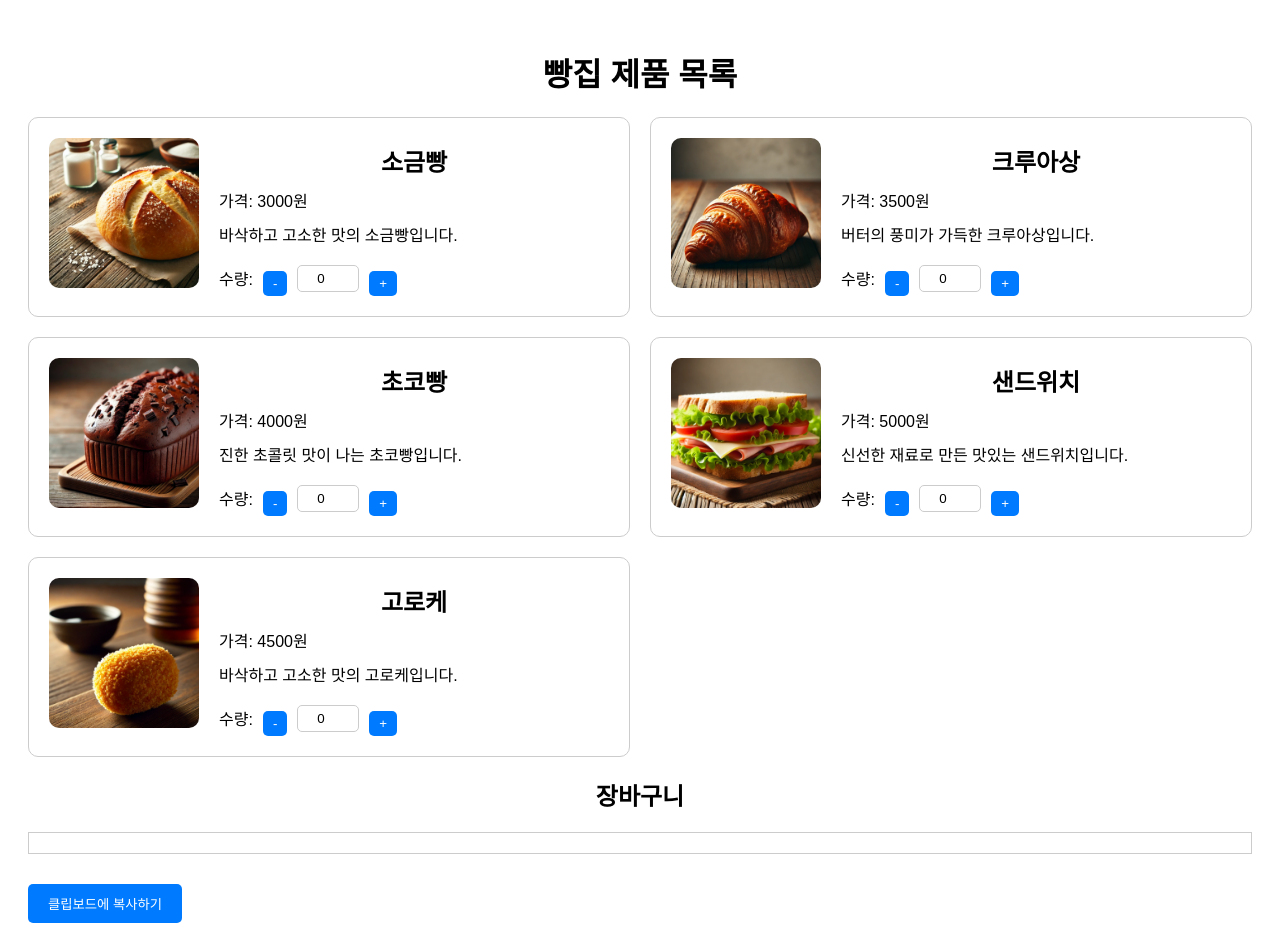
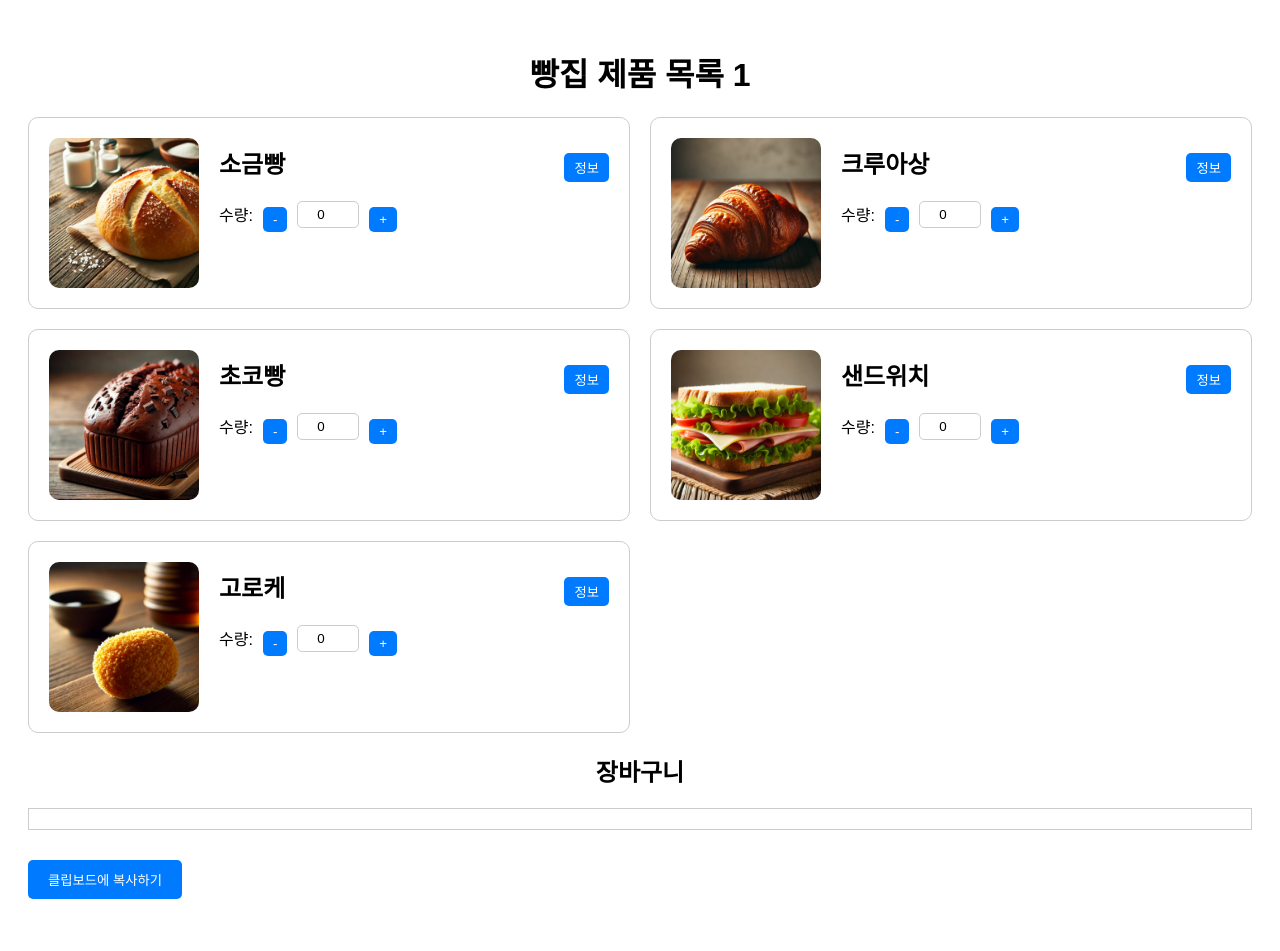
Before and after one commit to hanseodev/hanseodev.github.io, a Jekyll site: the page breads.html, which Jekyll copies as it is, in a window 1280 px wide. Built offline with Jekyll 4.4.1, drawn with Linux system fonts in a browser that asks for light colours; after the commit the page ends 927 px from its top, so only the background shows below that.

Commit message:
breads test 15

```diff
--- a/breads-script.js
+++ b/breads-script.js
@@ -25,9 +25,9 @@
     productElement.innerHTML = `
             <img src="${product.image}" alt="${product.name} 이미지">
             <div class="product-details">
-                <h2>${product.name}</h2>
+                <h2>${product.name} <button class="toggle-btn" onclick="toggleDescription(event)">정보</button></h2>
+                <p>${product.description}</p>
                 <p>가격: ${product.price}원</p>
-                <p>${product.description}</p>
                 <div class="quantity-container">
                     <label for="quantity-${product.name}">수량:</label>
                     <button type="button" onclick="changeQuantity('quantity-${product.name}', -1, '${product.name}')">-</button>
@@ -38,6 +38,20 @@
         `;
     productContainer.appendChild(productElement);
   });
+}
+
+// 설명을 토글하는 함수
+function toggleDescription(event) {
+  const button = event.target;
+  const description = button.parentElement.nextElementSibling;
+  if (
+    description.style.display === "none" ||
+    description.style.display === ""
+  ) {
+    description.style.display = "block";
+  } else {
+    description.style.display = "none";
+  }
 }
 
 // 장바구니에 제품을 업데이트하는 함수
--- a/breads-styles.css
+++ b/breads-styles.css
@@ -40,10 +40,17 @@
   flex: 1;
 }
 
-.product-details h2,
+.product-details h2 {
+  display: flex;
+  justify-content: space-between;
+  align-items: center;
+  margin: 5px 0;
+}
+
 .product-details p {
   margin: 5px 0;
   word-wrap: break-word;
+  display: none;
 }
 
 .quantity-container {
@@ -75,6 +82,20 @@
 }
 
 .quantity-container button:hover {
+  background-color: #0056b3;
+}
+
+.toggle-btn {
+  background-color: #007bff;
+  color: white;
+  border: none;
+  border-radius: 5px;
+  cursor: pointer;
+  padding: 5px 10px;
+  margin-left: 10px;
+}
+
+.toggle-btn:hover {
   background-color: #0056b3;
 }
 
--- a/breads.html
+++ b/breads.html
@@ -7,7 +7,7 @@
     <link rel="stylesheet" href="breads-styles.css" />
   </head>
   <body>
-    <h1>빵집 제품 목록</h1>
+    <h1>빵집 제품 목록 1</h1>
     <div id="product-container" class="product-container"></div>
 
     <h2>장바구니</h2>
```
